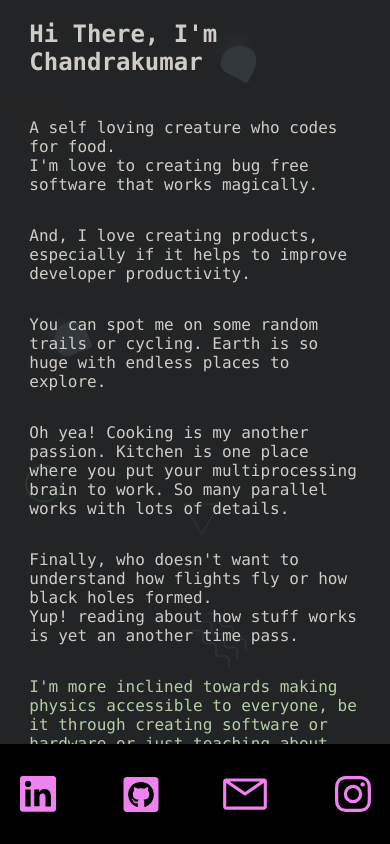
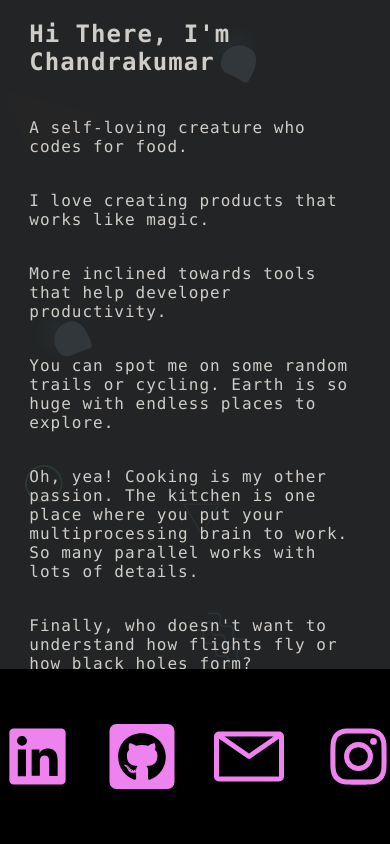
Before and after one commit to dreamerchandra/personal-website, a website built with Parcel: page index.html in a window 390 px wide. Built offline with nearby package versions, Linux system fonts and the light colour scheme.

Commit message:
parapharsing

```diff
--- a/index.html
+++ b/index.html
@@ -11,39 +11,37 @@
 		<h1>Hi There, I'm Chandrakumar</h1>
 		<p>
 			<div>
-				A self loving creature who codes for food.
+				A self-loving creature who codes for food.
 			</div>
 			<div>
-				I'm love to creating bug free software that works magically.
+				I love creating products that works like magic.
 			</div>
 		</p>
 		<p>
 			<div>
-				And, I love creating products, especially if it helps to improve developer
-				productivity.
+				More inclined towards tools that help developer productivity.
 			</div>
 		</p>
 		<p>
-			You can spot me on some random trails or cycling. Earth is so huge with endless
-			places to explore.
+			You can spot me on some random trails or cycling. Earth is so huge with endless places to explore.
 		</p>
 		<p>
-			Oh yea! Cooking is my another passion. Kitchen is one place where you put your multiprocessing brain to work. So
+			Oh, yea! Cooking is my other passion. The kitchen is one place where you put your multiprocessing brain to work. So
 			many
 			parallel works with lots of details.
 		</p>
 		<p>
 			<div>
-				Finally, who doesn't want to understand how flights fly or how black holes formed.
+				Finally, who doesn't want to understand how flights fly or how black holes form?
 			</div>
 			<div>
-				Yup! reading about how stuff works is yet an another time pass.
+				Yup! reading about how stuff works is yet another time pass.
 			</div>
 		</p>
 		<p>
 			<div class="highlight">
-				I'm more inclined towards making physics accessible to everyone, be it through creating software or hardware or
-				just teaching about physics.
+				I'm more inclined towards making physics accessible to everyone, be it through creating software or hardware or just
+				teaching about physics.
 			</div>
 			<div class="footnote">
 				Let’s create something great together.
@@ -119,5 +117,5 @@
 	</footer>
 </body>
 <link rel="stylesheet" href="./src/styles.css">
-
+<script src="./src/index.js"></script>
 </html>
--- a/src/styles.css
+++ b/src/styles.css
@@ -22,7 +22,9 @@ body::after {
 .intro {
   height: 80vh;
   overflow: scroll;
+  letter-spacing: 1px;
 }
+
 .highlight {
   color: #b5cea8;
 }
@@ -135,6 +137,12 @@ body::after {
   .footnote {
     margin-bottom: 150px;
   }
+}
+
+@media screen and (max-width: 1000px) {
+  .footnote {
+    margin-bottom: 150px;
+  }
   .external-link {
     display: flex;
     width: 100vw;
@@ -142,16 +150,22 @@ body::after {
   }
   .external-link svg {
     display: flex;
-    width: 48px;
-    height: 48px;
+    width: 75px;
+    height: 75px;
   }
   .email svg {
-    width: 50px;
-    height: 52px;
+    width: 80px;
+    height: 83px;
   }
   .github svg {
-    width: 40px;
-    height: 35px;
+    width: 70px;
+    height: 65px;
+  }
+  .footer {
+    height: 175px;
+  }
+  .intro :is(div, p) {
+    margin: 35px 0;
   }
 }
 
```
Also changed, not shown: 1 other file.
